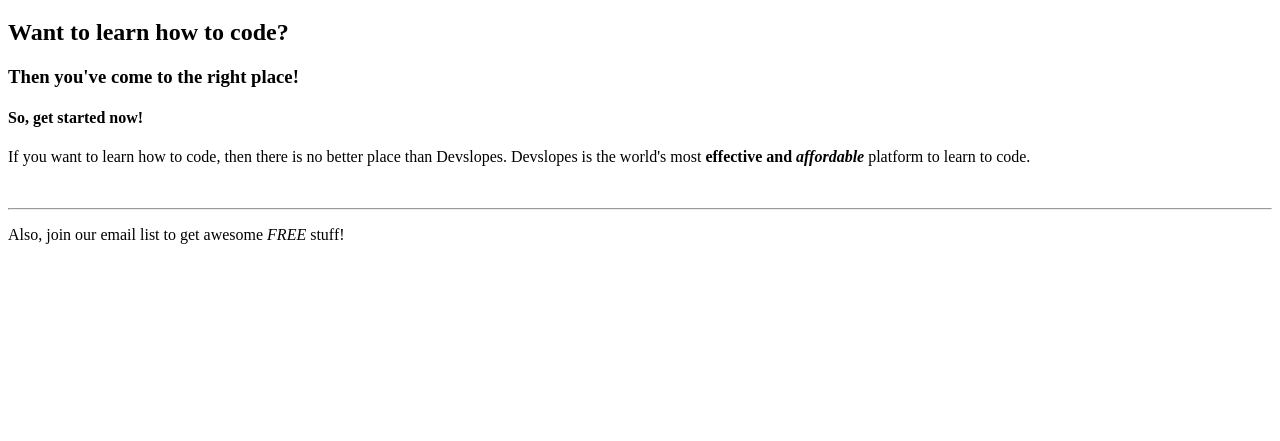
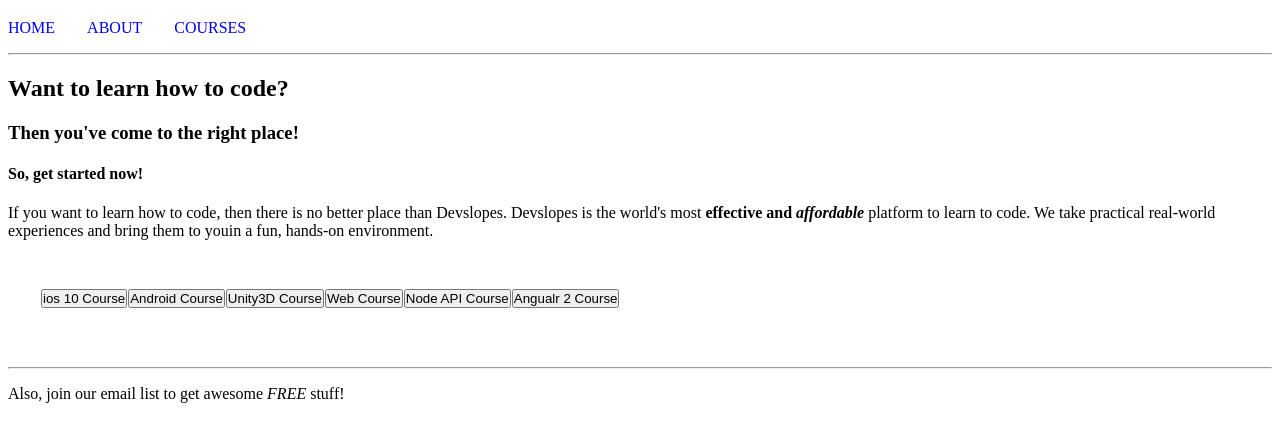
Before and after one commit to RufsanHossain/wb-web, a plain HTML site: page devslopes/index.html in a window 1280 px wide. Shown: the part 61-502 px from the top of the page. Drawn offline with Linux system fonts and the light colour scheme.

Commit message:
tables and nav

```diff
--- /dev/null
+++ b/devslopes/css/style.css
@@ -0,0 +1,24 @@
+* {
+  /* margin: 0; */
+  padding: 0;
+  box-sizing: border-box;
+}
+
+.nav-links {
+  display: flex;
+  list-style-type: none;
+}
+
+.nav-links li {
+  margin-right: 2rem;
+}
+
+.nav-links li a {
+  text-decoration: none;
+  text-transform: uppercase;
+}
+
+.courses {
+  border: 0;
+  padding: 2rem;
+}
--- a/devslopes/index.html
+++ b/devslopes/index.html
@@ -4,9 +4,18 @@
     <meta charset="UTF-8" />
     <meta name="viewport" content="width=device-width, initial-scale=1.0" />
     <title>Devslopes | Learn to Code</title>
+    <link rel="stylesheet" href="./css/style.css" />
   </head>
   <body>
     <h1>Welcome to Devslopes!</h1>
+    <nav class="navigation">
+      <ul class="nav-links">
+        <li><a href="#">Home</a></li>
+        <li><a href="#">About</a></li>
+        <li><a href="#">Courses</a></li>
+      </ul>
+    </nav>
+    <hr />
     <h2>Want to learn how to code?</h2>
     <h3>Then you've come to the right place!</h3>
     <h4>So, get started now!</h4>
@@ -14,8 +23,20 @@
       If you want to learn how to code, then there is no better place than
       Devslopes. Devslopes is the world's most
       <strong><b>effective</b> and <i>affordable</i></strong>
-      platform to learn to code.
+      platform to learn to code. We take practical real-world experiences and
+      bring them to youin a fun, hands-on environment.
     </p>
+
+    <table class="courses" cellspacing="1">
+      <tr>
+        <td><button>ios 10 Course</button></td>
+        <td><button>Android Course</button></td>
+        <td><button>Unity3D Course</button></td>
+        <td><button>Web Course</button></td>
+        <td><button>Node API Course</button></td>
+        <td><button>Angualr 2 Course</button></td>
+      </tr>
+    </table>
     <br />
     <hr />
     <p>Also, join our email list to get awesome <em>FREE</em> stuff!</p>
```
